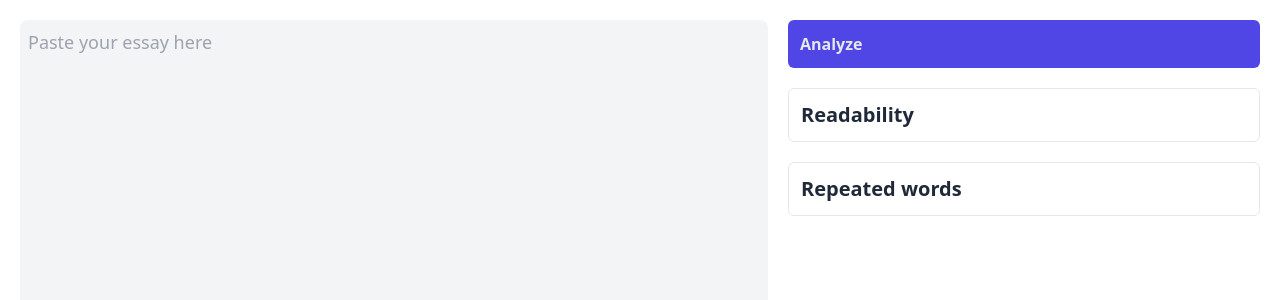
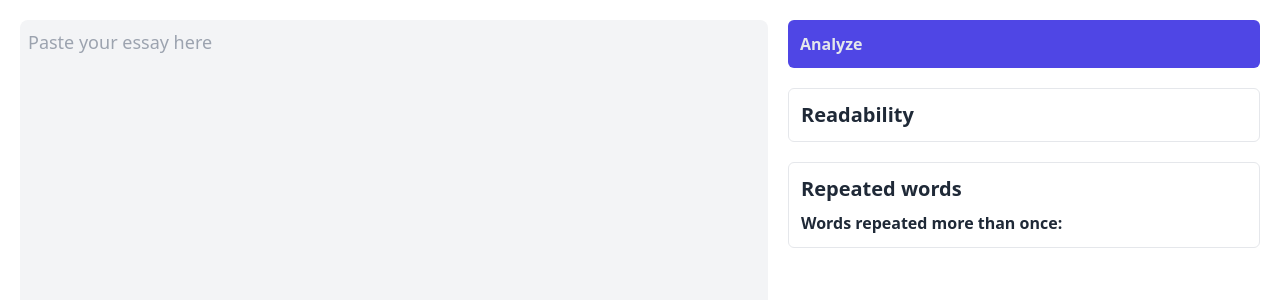
Before and after one commit to ninest/essay-analyzer-ui, a React (Vite) app: page / in a window 1280 px wide. Shown: the top 300 px of the page. Built offline with nearby package versions, Linux system fonts and the light colour scheme.

Commit message:
Add basic word counter

```diff
--- a/src/components/title.tsx
+++ b/src/components/title.tsx
@@ -17,7 +17,7 @@ export function Title({ level = 2, children, ...props }: TitleProps) {
           // "text-4xl font-bold": level == 1,
           "text-3xl font-black": level == 1,
           "text-xl font-bold": level == 2,
-          "text-base font-bold": level == 3,
+          "text-cl font-semibold": level == 3,
         },
         props.className
       )}
--- a/src/index.page.tsx
+++ b/src/index.page.tsx
@@ -1,4 +1,4 @@
-import { FormEvent, useState } from "react";
+import { FormEvent, ReactNode, useState } from "react";
 import { Title } from "./components/title";
 import { EssayAnalysis } from "./essay-analysis";
 import { getEssayAnalysis } from "./essay-analysis/api";
@@ -23,6 +23,14 @@ export function IndexPage() {
       setLoading(false);
     }
   };
+
+  const lemmas = Object.keys(analysis?.repeatedWords.counter ?? {});
+  const lemmasRepeatedMoreThanOnce = [];
+  lemmas.forEach((lemma) => {
+    const count = analysis?.repeatedWords.counter[lemma]!;
+    if (count > 1) lemmasRepeatedMoreThanOnce.push(lemma);
+  });
+
   return (
     <>
       <form onSubmit={onSubmit} className="h-screen flex space-x-5">
@@ -31,7 +39,7 @@ export function IndexPage() {
             name="essay"
             placeholder="Paste your essay here"
             className="w-full h-full text-lg form-field focus:form-field-focus-ring resize-none"
-          />
+          ></textarea>
         </div>
         <aside className="py-5 pr-5 overflow-y-scroll flex-grow space-y-5">
           <button
@@ -41,12 +49,19 @@ export function IndexPage() {
           >
             {loading ? "Loading ..." : "Analyze"}
           </button>
-          <section className="border rounded-md p-3">
-            <Title level={2}>Readability</Title>
-          </section>
-          <section className="border rounded-md p-3">
-            <Title level={2}>Repeated words</Title>
-          </section>
+
+          <InfoBlock title="Readability"></InfoBlock>
+          <InfoBlock title="Repeated words">
+            <Title level={3}>Words repeated more than once:</Title>
+            {lemmasRepeatedMoreThanOnce.map((word) => {
+              return (
+                <div>
+                  {word}: {analysis?.repeatedWords.counter[word]} times
+                </div>
+              );
+            })}
+          </InfoBlock>
+
           {analysis && (
             <section>
               <Debug data={analysis} />
@@ -57,3 +72,12 @@ export function IndexPage() {
     </>
   );
 }
+
+function InfoBlock({ title, children }: { title: string; children?: ReactNode }) {
+  return (
+    <section className="border rounded-md p-3">
+      <Title level={2}>{title}</Title>
+      {children && <div className="mt-2">{children}</div>}
+    </section>
+  );
+}
```
